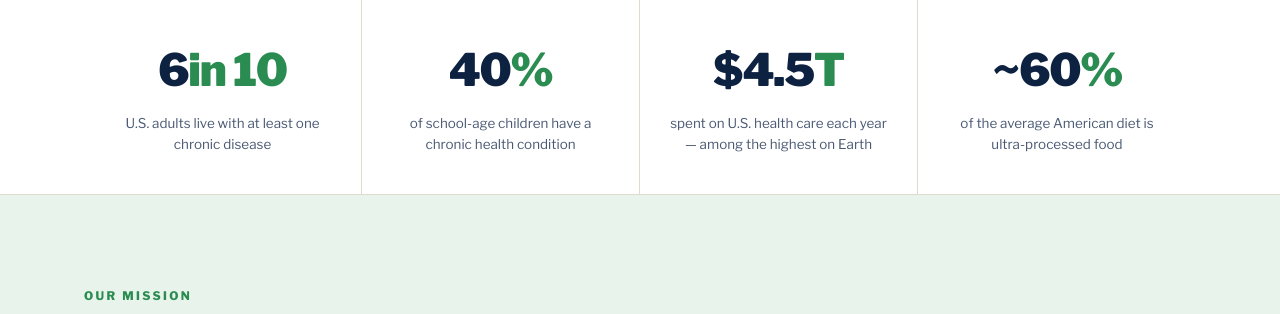
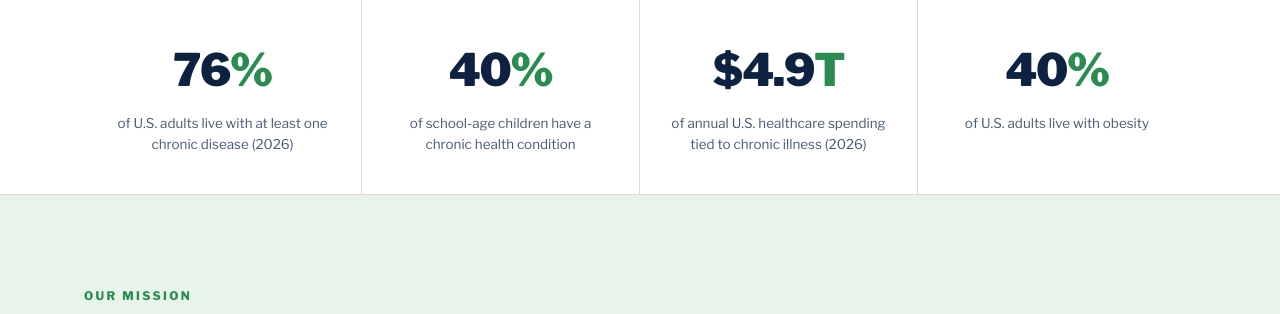
Before and after one commit to santai-artifacts/jay-make-america-healthy-again-codebase, a plain HTML site: page index.html in a window 1280 px wide. Shown: the part 840-1154 px from the top of the page. Drawn offline with nearby package versions, Linux system fonts and the light colour scheme.

Commit message:
Agent changes (background)
Santai-Kind: autosave
Santai-Author: jay
Santai-Changes: +0 ~1 -0

```diff
--- a/index.html
+++ b/index.html
@@ -332,20 +332,20 @@
       <div class="wrap">
         <div class="stats-grid">
           <div class="stat reveal">
-            <div class="num">6<span class="unit">in 10</span></div>
-            <div class="lbl">U.S. adults live with at least one chronic disease</div>
+            <div class="num">76<span class="unit">%</span></div>
+            <div class="lbl">of U.S. adults live with at least one chronic disease (2026)</div>
           </div>
           <div class="stat reveal">
             <div class="num">40<span class="unit">%</span></div>
             <div class="lbl">of school-age children have a chronic health condition</div>
           </div>
           <div class="stat reveal">
-            <div class="num">$4.5<span class="unit">T</span></div>
-            <div class="lbl">spent on U.S. health care each year — among the highest on Earth</div>
+            <div class="num">$4.9<span class="unit">T</span></div>
+            <div class="lbl">of annual U.S. healthcare spending tied to chronic illness (2026)</div>
           </div>
           <div class="stat reveal">
-            <div class="num">~60<span class="unit">%</span></div>
-            <div class="lbl">of the average American diet is ultra-processed food</div>
+            <div class="num">40<span class="unit">%</span></div>
+            <div class="lbl">of U.S. adults live with obesity</div>
           </div>
         </div>
       </div>
```
